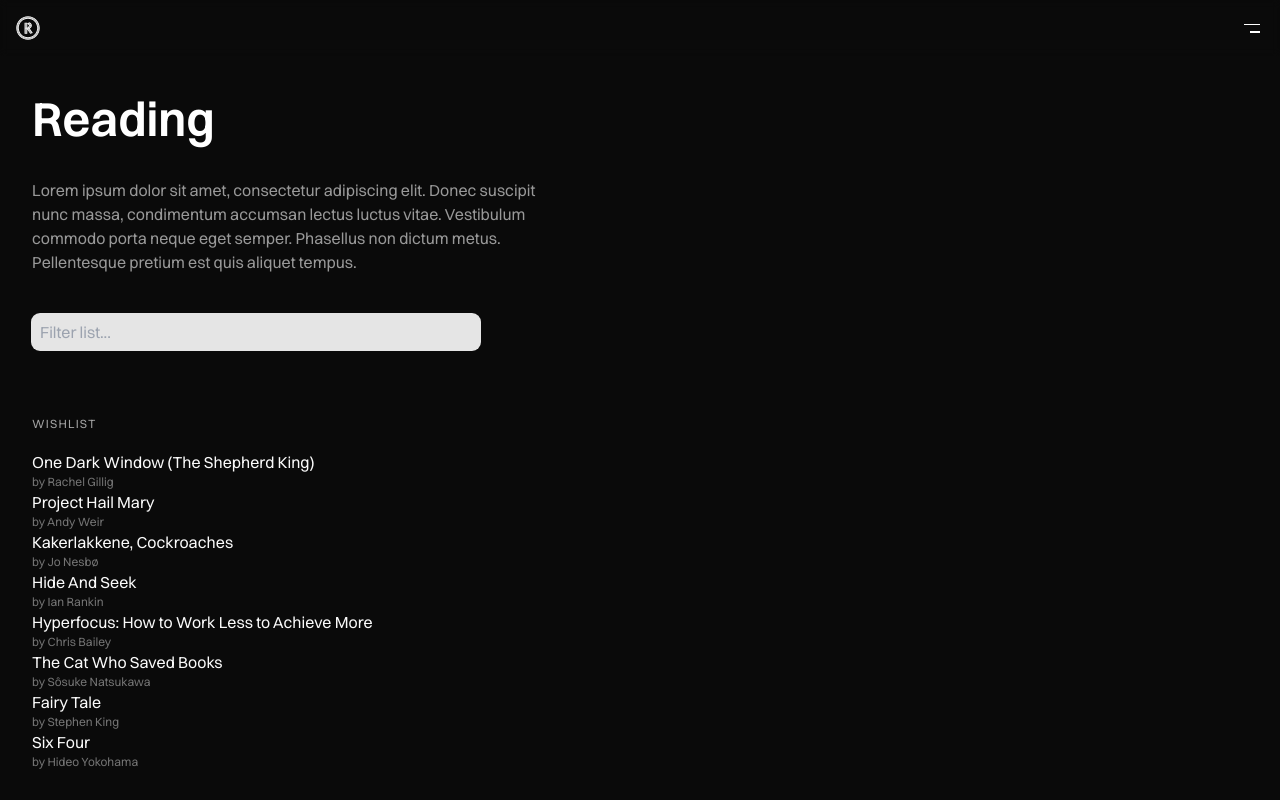
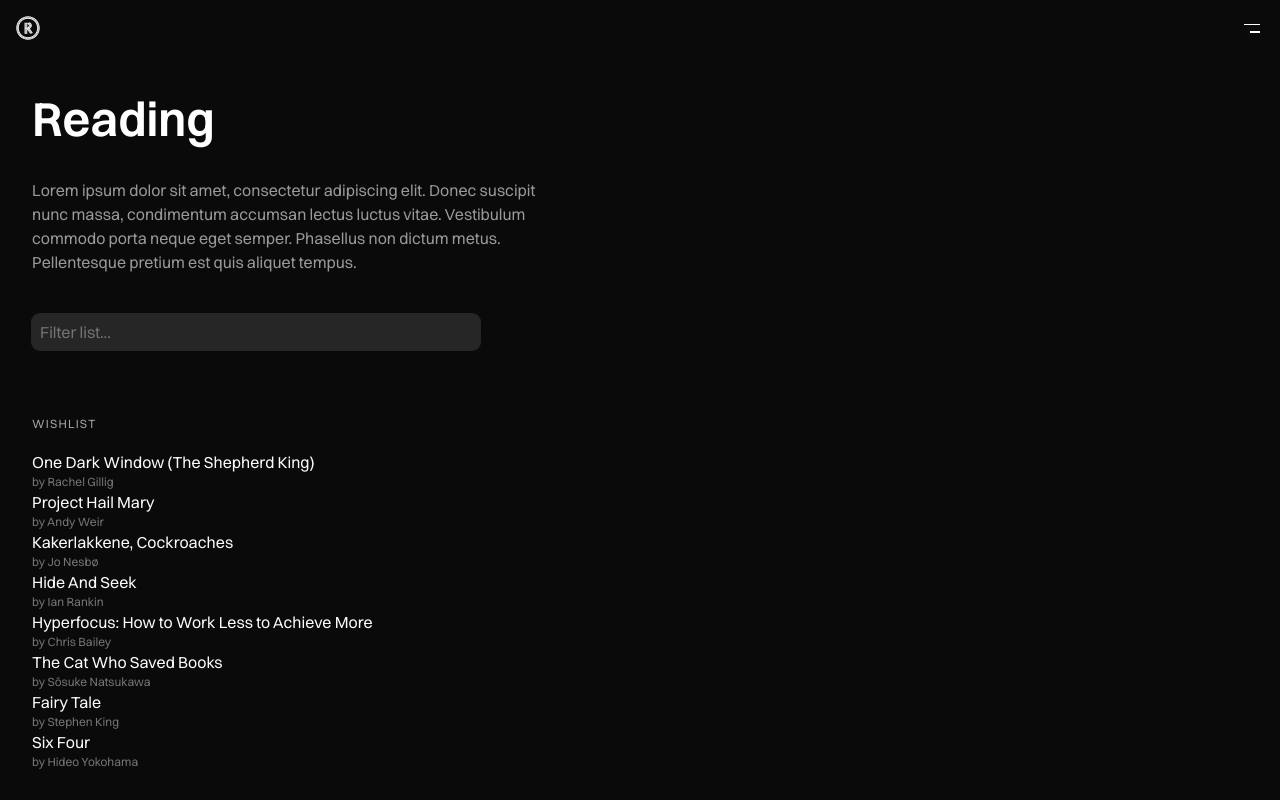
Before and after one commit to rathesDot/rathes.me, a Next.js app: page /reading in a window 1280 px wide. Shown: the top 800 px of the page. Built offline with nearby package versions, Linux system fonts and the light colour scheme.

Commit message:
💄 Adjust styles

```diff
--- a/src/components/Form/TextField.tsx
+++ b/src/components/Form/TextField.tsx
@@ -5,6 +5,6 @@ export const TextField: React.FC<InputHTMLAttributes<HTMLInputElement>> = (
 ) => (
   <input
     {...props}
-    className="box-border inline-flex h-9 w-full max-w-md items-center justify-center rounded-lg bg-neutral-200 px-2 text-base text-neutral-900 outline-none ring-1 ring-neutral-200 focus:ring-neutral-400 dark:bg-neutral-800 dark:text-neutral-50 dark:ring-neutral-800 dark:focus:ring-neutral-700"
+    className="box-border inline-flex h-9 w-full max-w-md items-center justify-center rounded-lg bg-neutral-800 px-2 text-base text-neutral-50/70 outline-none ring-1 ring-neutral-800 placeholder:text-neutral-500 focus:ring-neutral-700/50"
   />
 )
```
